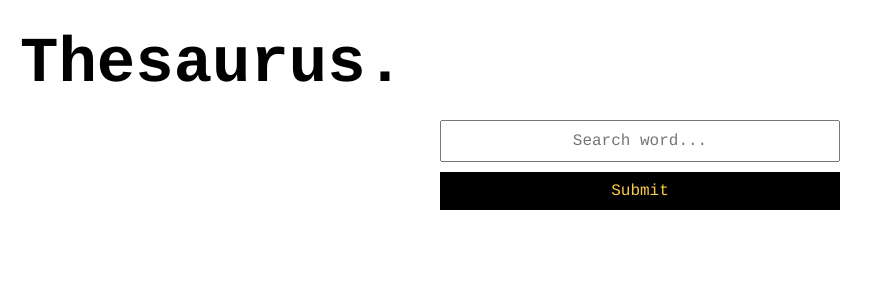
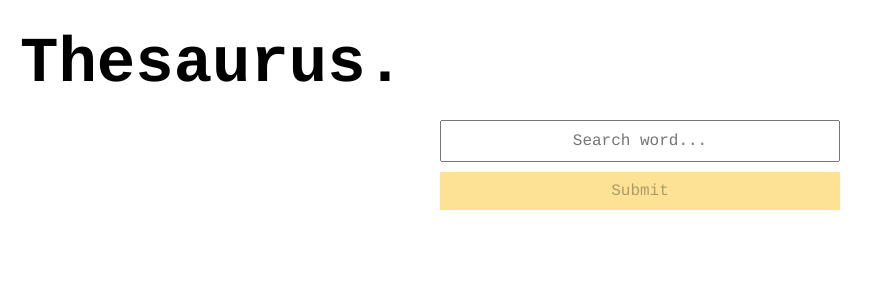
Before and after one commit to SamanthaLFreeman/vueThesaurus, a Vue app: page / in a window 1280 px wide. In both pictures the pointer is over the button "Submit". Shown: the top 300 px of the page, without its empty margins (0-882 px from the left). Built offline with nearby package versions, Linux system fonts and the light colour scheme.

Commit message:
Disable button when the input is empty

```diff
--- a/src/components/SearchWord.vue
+++ b/src/components/SearchWord.vue
@@ -1,7 +1,7 @@
 <template>
   <form @submit="search">
     <input type="text" name="word" placeholder="Search word..." v-model="word" />
-    <button>Submit</button>
+    <button :disabled="!word">Submit</button>
   </form>
 </template>
 
@@ -44,4 +44,10 @@ input {
   margin-bottom: 10px;
   text-align: center;
 }
+
+button:disabled:hover {
+  background-color: #fbcb458f;
+  color: #00000050;
+  cursor: not-allowed;
+}
 </style>
```
